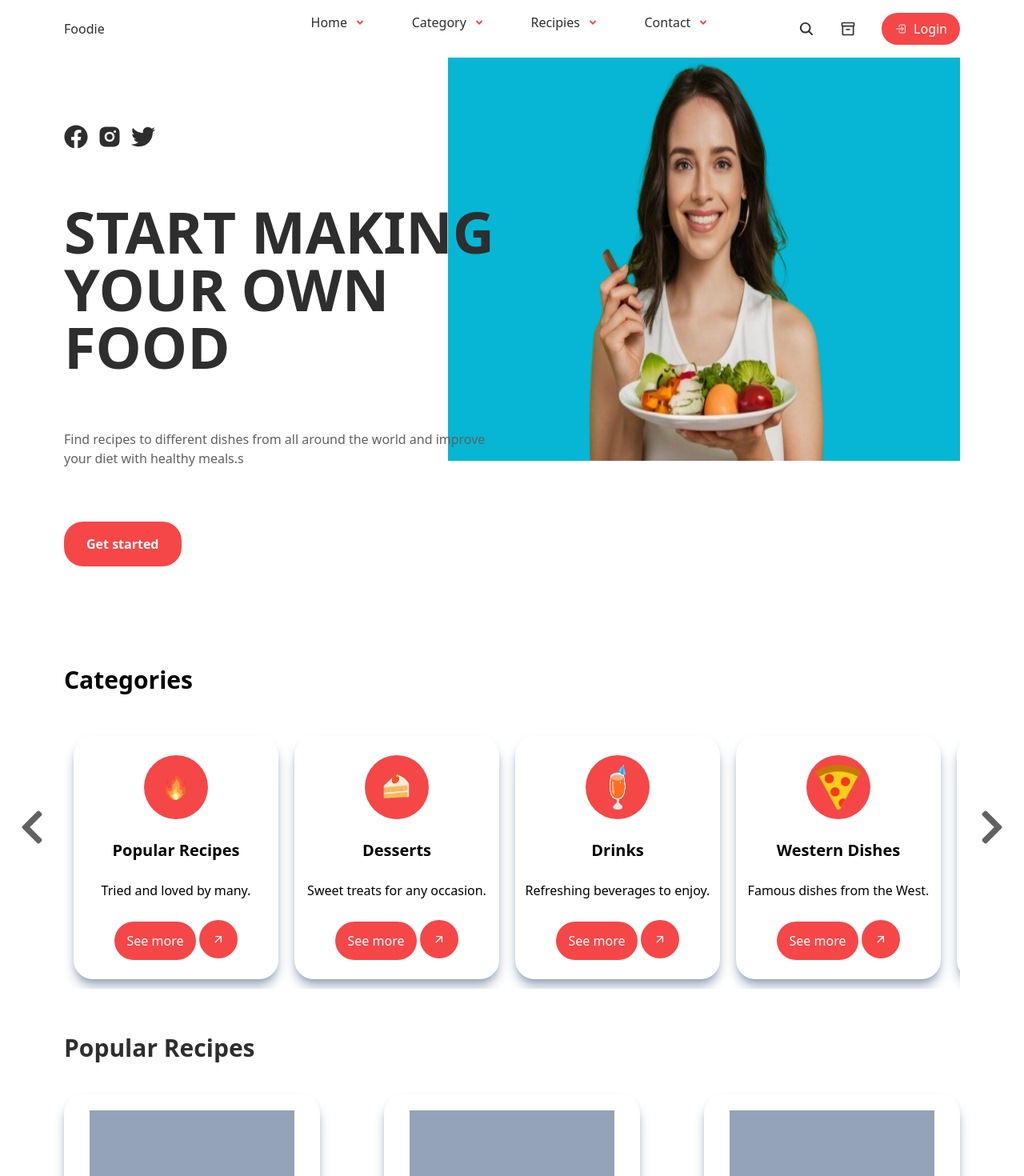
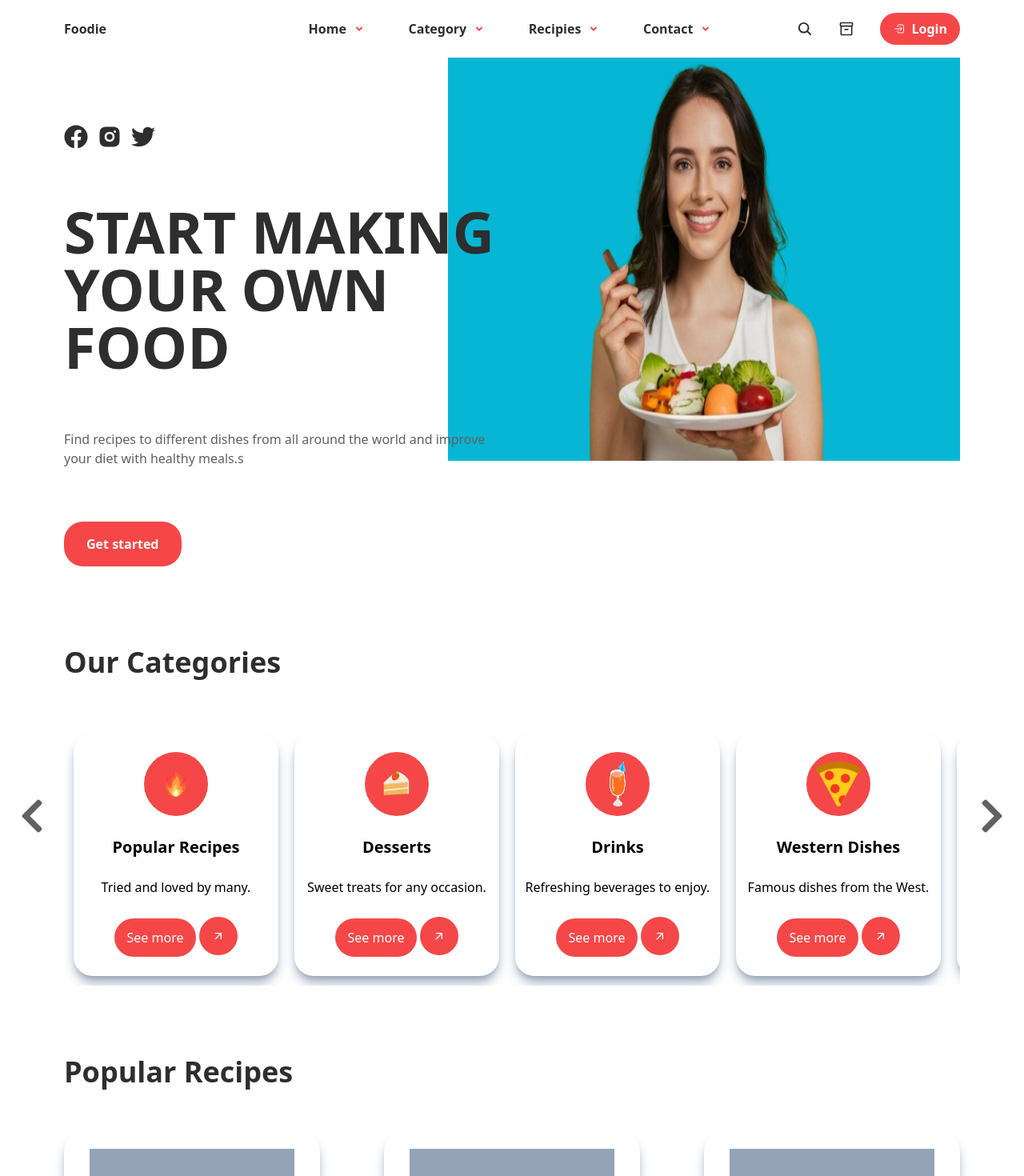
Before and after one commit to RanjitXtha/TailwindApp, a React (Create React App) app in the folder frontend/: page /home in a window 1280 px wide. Shown: the top 1470 px of the page at 80% size. Built offline with nearby package versions, Linux system fonts and the light colour scheme.

Commit message:
changes made

```diff
--- a/frontend/src/Components/Category.jsx
+++ b/frontend/src/Components/Category.jsx
@@ -22,8 +22,8 @@ const Category = () => {
 
 
   return (
-    <div className='padding my-6 w-full relative'>
-        <h1 className='titles'>Categories</h1>
+    <div className='padding mb-14 w-full relative'>
+        <h1 className='titles'>Our Categories</h1>
         <section ref={categorySlide} className='flex overflow-x-scroll gap-5 px-3 py-3 hide-scrollbar'>
             {
                 categories.map((category)=>(
--- a/frontend/src/Components/Header.jsx
+++ b/frontend/src/Components/Header.jsx
@@ -9,11 +9,11 @@ import { Link } from 'react-router-dom';
 
 const Header = () => {
   return (
-    <header className=' w-full grid grid-cols-[16rem_1fr_16rem] padding text-textColor'>
+    <header className='w-full grid grid-cols-[16rem_1fr_16rem] padding text-textColor font-bold '>
             <div className='flex items-center'>
                 Foodie
             </div>
-            <div className='navigation flex justify-evenly'>
+            <div className='navigation flex items-center justify-evenly'>
                 <nav><Link to="/">Home <RiArrowDropDownLine className='text-customRed text-2xl'/></Link></nav>
                 <nav><Link>Category <RiArrowDropDownLine className='text-customRed text-2xl' /></Link></nav>
                 <nav><Link to="/recipes">Recipies <RiArrowDropDownLine className='text-customRed text-2xl' /></Link></nav>
--- a/frontend/src/index.css
+++ b/frontend/src/index.css
@@ -13,7 +13,7 @@
   }
 
   .titles{
-    @apply text-3xl font-extrabold mb-10
+    @apply text-4xl font-extrabold mb-14 text-textColor
   }
 
   .category-cards{
```
